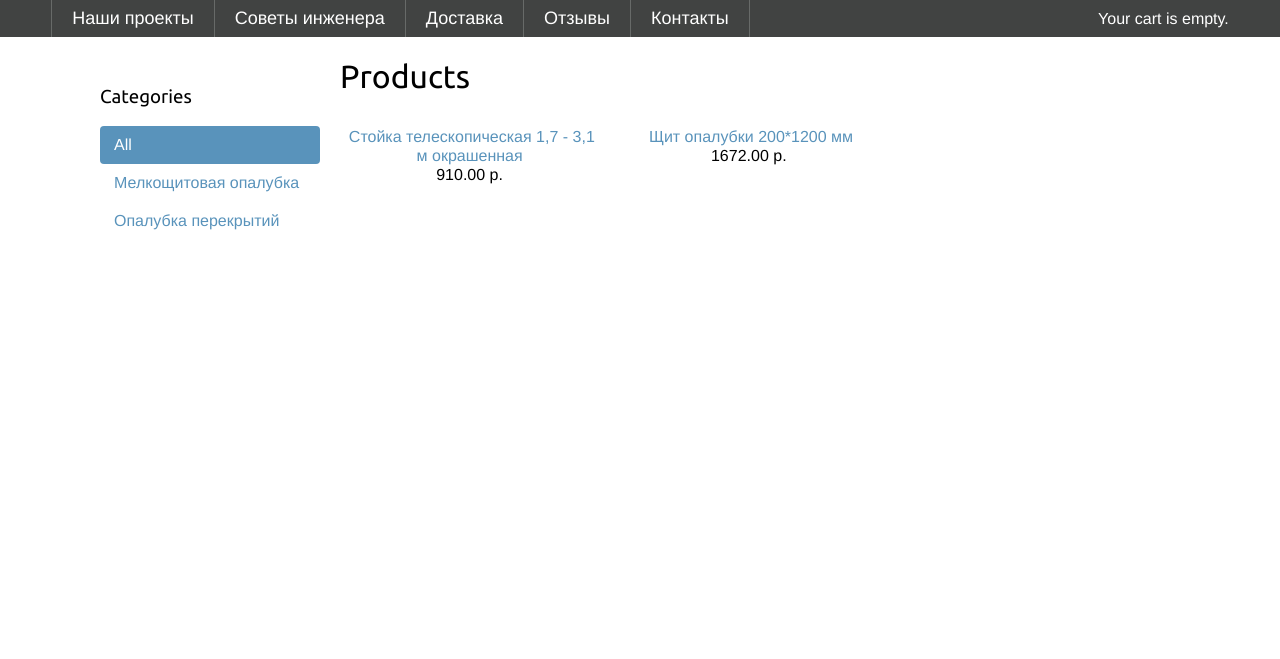
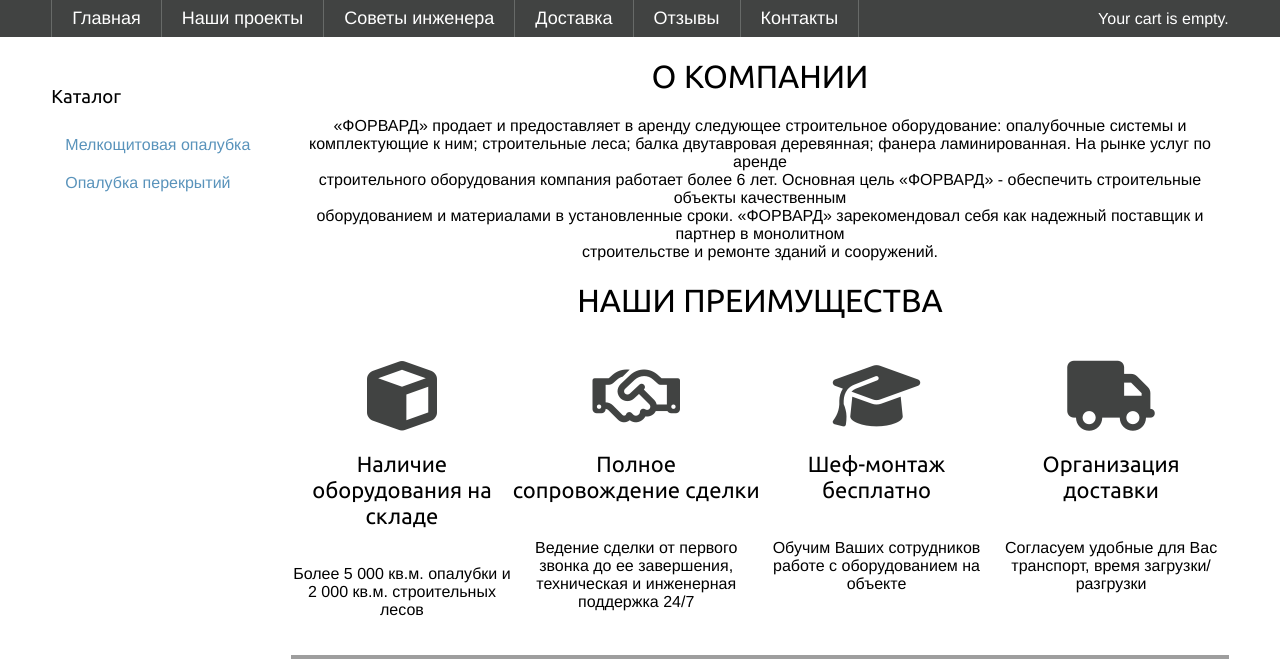
Before and after one commit to TabulaWeb/Forward, a Django app: page / in a window 1280 px wide. Shown: the part 116-775 px from the top of the page. Before the commit the page ends 346 px from the top, so only its background shows below. Run offline with Django 3.2, Linux system fonts and the light colour scheme; data comes from the database, SQL or seed files in the repository; both versions use the stored data as it was after the commit; some libraries are stand-ins or nearby versions; grey boxes are pictures that could not be loaded.

Commit message:
home page

```diff
--- a/forward/shop/static/css/base.css
+++ b/forward/shop/static/css/index.css
@@ -178,9 +178,6 @@
 }
 
 #main {
-    float:left;
-    width: 96%;
-    margin-right:-220px;
     overflow:hidden;
 }
 
--- a/forward/shop/templates/shop/base.html
+++ b/forward/shop/templates/shop/base.html
@@ -4,7 +4,7 @@
     <head>
         <meta charset="utf-8" />
         <title>{% block title %}Forward{% endblock %}</title>
-        <link href="{% static "css/base.css" %}" rel="stylesheet">
+        <link href="{% static "css/index.css" %}" rel="stylesheet">
         <script src="https://use.fontawesome.com/148e91bf6b.js"></script>
     </head>
     <body>
@@ -27,6 +27,9 @@
         </div>
         <div id="subheader">
             <ul class="subheader_nav">
+                <li class="subheader_nav-item">
+                    <a href="/">Главная</a>
+                </li>
                 <li class="subheader_nav-item">
                     <a href="#">Наши проекты</a>
                 </li>
@@ -141,4 +144,44 @@
         -webkit-transition-duration: .3s;
         transition-duration: .3s;
     }
+    #content{
+        padding: 0px 4%;
+    }
+
+    /* PAGE SHOP_LIST.HTML */
+
+    .block_about h1{
+        text-align: center;
+    }
+
+    .block_about p{
+        text-align: center;
+    }
+
+    .block_advantages h1{
+        text-align: center;
+    }
+    .elements_advantages{
+        display: flex;
+        flex-direction: row;
+        justify-content: space-around;
+    }
+    .element_advantages{
+        max-width: 247px;
+        text-align: center;
+        margin: 20px 0;
+    }
+    .element_advantages i{
+        font-size: 70px;
+        color: #414342;
+    }
+
+    .element_advantages h3{
+        font-size: 22px;
+        font-weight: normal;
+        margin: 0;
+        padding: 20px 0;
+    }
+
+
 </style>
--- a/forward/shop/templates/shop/product/list.html
+++ b/forward/shop/templates/shop/product/list.html
@@ -7,11 +7,8 @@
 
 {% block content %}
     <div id="sidebar">
-        <h3>Categories</h3>
+        <h3>Каталог</h3>
         <ul>
-            <li {% if not category %}class="selected"{% endif %}>
-                <a href="{% url "shop:product_list" %}">All</a>
-            </li>
             {% for c in categories %}
             <li {% if category.slug == c.slug %}class="selected" {% endif %}>
                 <a href="{{ c.get_absolute_url }}">{{ c.name }}</a>
@@ -20,7 +17,8 @@
         </ul>
     </div>
     <div id="main" class="product-list">
-        <h1>{% if category %}{{ category.name }}{% else %}Products{% endif %}</h1>
+        {% if category %}
+            <h1>{{ category.name }}</h1>
             {% for product in products %}
                 <div class="item">
                     <a href="{{ product.get_absolute_url }}">
@@ -32,5 +30,45 @@
                     {{ product.price }} р.
                 </div>
             {% endfor %}
+        {% endif %}
+        {% if not category %}
+            <div class="block_slider">
+
+            </div>
+            <div class="block_about">
+                <h1>О КОМПАНИИ</h1>
+                <p>«ФОРВАРД» продает и предоставляет в аренду следующее строительное оборудование: опалубочные системы и<br> комплектующие к ним; строительные леса; балка двутавровая деревянная; фанера ламинированная. На рынке услуг по аренде<br> строительного оборудования компания работает более 6 лет. Основная цель «ФОРВАРД» - обеспечить строительные объекты качественным<br> оборудованием и материалами в установленные сроки. «ФОРВАРД» зарекомендовал себя как надежный поставщик и партнер в монолитном<br> строительстве и ремонте зданий и сооружений.</p>
+            </div>
+            <div class="block_advantages">
+                <h1>НАШИ ПРЕИМУЩЕСТВА</h1>
+                <div class="elements_advantages">
+                    <div class="element_advantages">
+                        <i class="fa fa-cube" aria-hidden="true"></i>
+                        <h3>Наличие оборудования на складе</h3>
+                        <p>Более 5 000 кв.м. опалубки и 2 000 кв.м. строительных лесов</p>
+                    </div>
+                    <div class="element_advantages">
+                        <i class="fa fa-handshake-o" aria-hidden="true"></i>
+                        <h3>Полное сопровождение сделки</h3>
+                        <p>Ведение сделки от первого звонка до ее завершения, техническая и инженерная поддержка 24/7</p>
+                    </div>
+                    <div class="element_advantages">
+                        <i class="fa fa-graduation-cap" aria-hidden="true"></i>
+                        <h3>Шеф-монтаж бесплатно</h3>
+                        <p>Обучим Ваших сотрудников работе с оборудованием на объекте</p>
+                    </div>
+                    <div class="element_advantages">
+                        <i class="fa fa-truck" aria-hidden="true"></i>
+                        <h3>Организация доставки</h3>
+                        <p>Согласуем удобные для Вас транспорт, время загрузки/разгрузки</p>
+                    </div>
+                </div>
+            </div>
+            <iframe src="https://www.google.com/maps/embed?pb=!1m18!1m12!1m3!1d1991.309635589905!2d30.360270416177286!3d60.05966965929126!2m3!1f0!2f0!3f0!3m2!1i1024!2i768!4f13.1!3m3!1m2!1s0x469634b6868a460d%3A0x1c96e7224bb85d18!2z0JTQvtC80L7RgdGC0YDQvtC40YLQtdC70YzQvdCw0Y8g0YPQuy4sIDQsINCh0LDQvdC60YIt0J_QtdGC0LXRgNCx0YPRgNCzLCAxOTQyOTI!5e0!3m2!1sru!2sru!4v1551690928259" width="100%" height="400" frameborder="0" style="border:0" allowfullscreen=""></iframe>
+        {% endif %}
     </div>
 {% endblock %}
+
+<style>
+
+</style>
```
Also changed, not shown: forward/db.sqlite3. Lines whose indentation alone changed are shown as unchanged.
